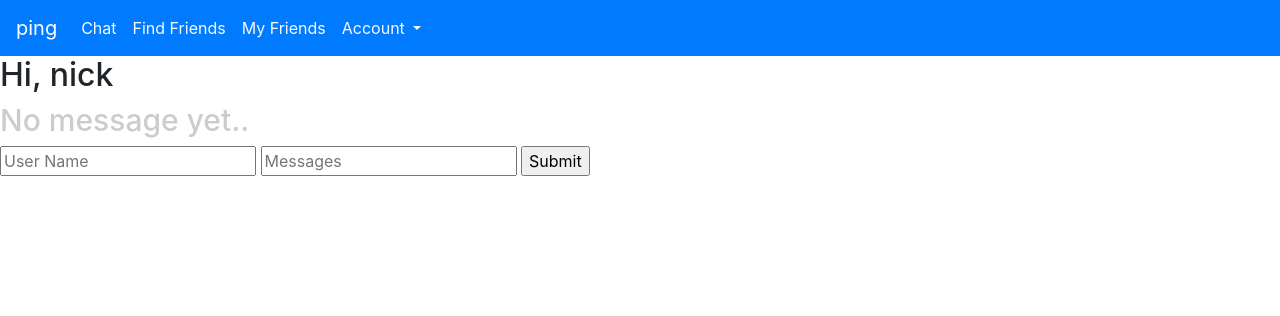
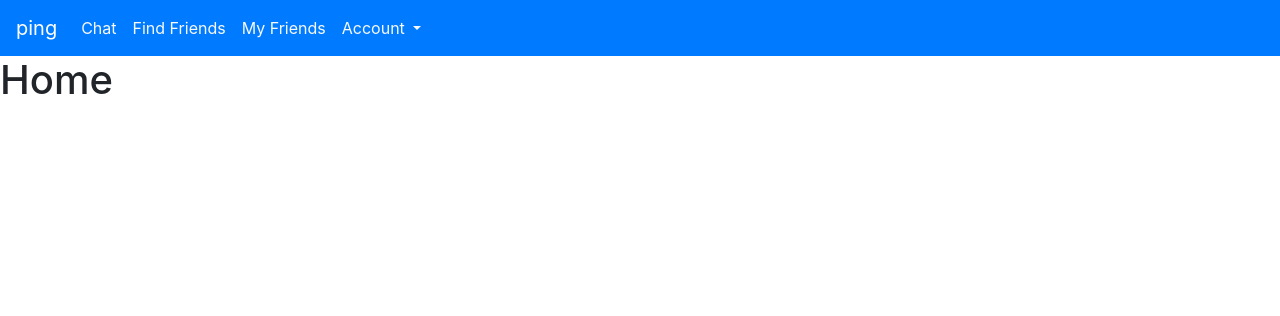
Before and after one commit to nspeer12/ping, a Flask app: page / in a window 1280 px wide. Shown: the top 316 px of the page. Run offline with Flask 2, Linux system fonts and the light colour scheme; a user stored in the database is signed in; some libraries are stand-ins or nearby versions.

Commit message:
messaging working well

```diff
--- a/app.py
+++ b/app.py
@@ -8,6 +8,12 @@ app.config['SECRET_KEY'] = 'vnkdjnfjknfl1232#'
 socketio = SocketIO(app)
 
 @app.route('/')
+def index():
+    if not session.get('logged_in'):
+        return render_template('login.html')
+    else:
+        return render_template('home.html', **locals())
+
 def sessions():
     if not session.get('logged_in'):
         return render_template('login.html')
@@ -27,6 +33,7 @@ def handle_my_custom_event(json, methods=['GET', 'POST']):
 def get_friends():
     friends = load_all_friends(session['username'])
     return render_template('friends.html', **locals())
+
 
 @app.route('/logout', methods=["POST", "GET"])
 def logout():
--- /dev/null
+++ b/templates/home.html
@@ -0,0 +1,5 @@
+{% extends "layout.html" %}
+{% block body %}
+<h1>Home</h1>
+
+{% endblock %}
--- a/templates/navbar.html
+++ b/templates/navbar.html
@@ -10,20 +10,20 @@
         <a class="nav-link text-light" href="/">Chat<span class="sr-only"></span></a>
       </li>
       <li class="nav-item active">
-        <a class="nav-link text-light" href="find_contacts">Find Friends<span class="sr-only"></span></a>
+        <a class="nav-link text-light" href="/find_contacts">Find Friends<span class="sr-only"></span></a>
       </li>
       <li class="nav-item active">
-        <a class="nav-link text-light" href="friends">My Friends<span class="sr-only"></span></a>
+        <a class="nav-link text-light" href="/friends">My Friends<span class="sr-only"></span></a>
       </li>
       <li class="nav-item dropdown">
         <a class="nav-link dropdown-toggle text-light" href="#" id="navbarDropdown" role="button" data-toggle="dropdown" aria-haspopup="true" aria-expanded="false">
           Account
         </a>
         <div class="dropdown-menu" aria-labelledby="navbarDropdown">
-          <a class="dropdown-item" href="login">Login</a>
-          <a class="dropdown-item" href="register">Sign Up</a>
+          <a class="dropdown-item" href="/login">Login</a>
+          <a class="dropdown-item" href="/register">Sign Up</a>
           <div class="dropdown-divider"></div>
-          <a class="dropdown-item" href="logout">Logout</a>
+          <a class="dropdown-item" href="/logout">Logout</a>
         </div>
       </li>
     </ul>
--- a/templates/session.html
+++ b/templates/session.html
@@ -1,19 +1,15 @@
-{% extends "layout.html" %}
-{% block body %}
-
-    <h2>Hi, {{ session['username'] }}</h2>
-
-    <h3 style='color: #ccc;font-size: 30px;'>No message yet..</h3>
-    <div class="message_holder"></div>
+<section class="bg-dark">
+<h3 style='color: #ccc;font-size: 30px;'>No message yet..</h3>
+<div class="message_holder"></div>
 
 
-    <form action="" method="POST">
-      <input type="text" class="username" placeholder="User Name"/>
-      <input type="text" class="message" placeholder="Messages"/>
-      <input type="submit"/>
-    </form>
+<form action="" method="POST">
+  <input type="hidden" class="username" value="{{ session['username']}}"/>
+  <input type="text" class="message" placeholder="Message"/>
+  <input type="submit"/>
+</form>
 
-    <!-- jQuery (necessary for Bootstrap's JavaScript plugins) -->
+
     <script src="https://ajax.googleapis.com/ajax/libs/jquery/1.12.4/jquery.min.js"></script>
     <script src="https://cdnjs.cloudflare.com/ajax/libs/socket.io/1.7.3/socket.io.min.js"></script>
     <script type="text/javascript">
@@ -35,11 +31,12 @@
         } )
       } )
       socket.on( 'my response', function( msg ) {
-        console.log( msg )
+        console.log( msg );
         if( typeof msg.user_name !== 'undefined' ) {
           $( 'h3' ).remove()
           $( 'div.message_holder' ).append( '<div><b style="color: #000">'+msg.user_name+'</b> '+msg.message+'</div>' )
         }
       })
     </script>
-{% endblock %}
+
+</section>
```
Also changed, not shown: templates/chat.html (+45 -0 lines), database.db.
